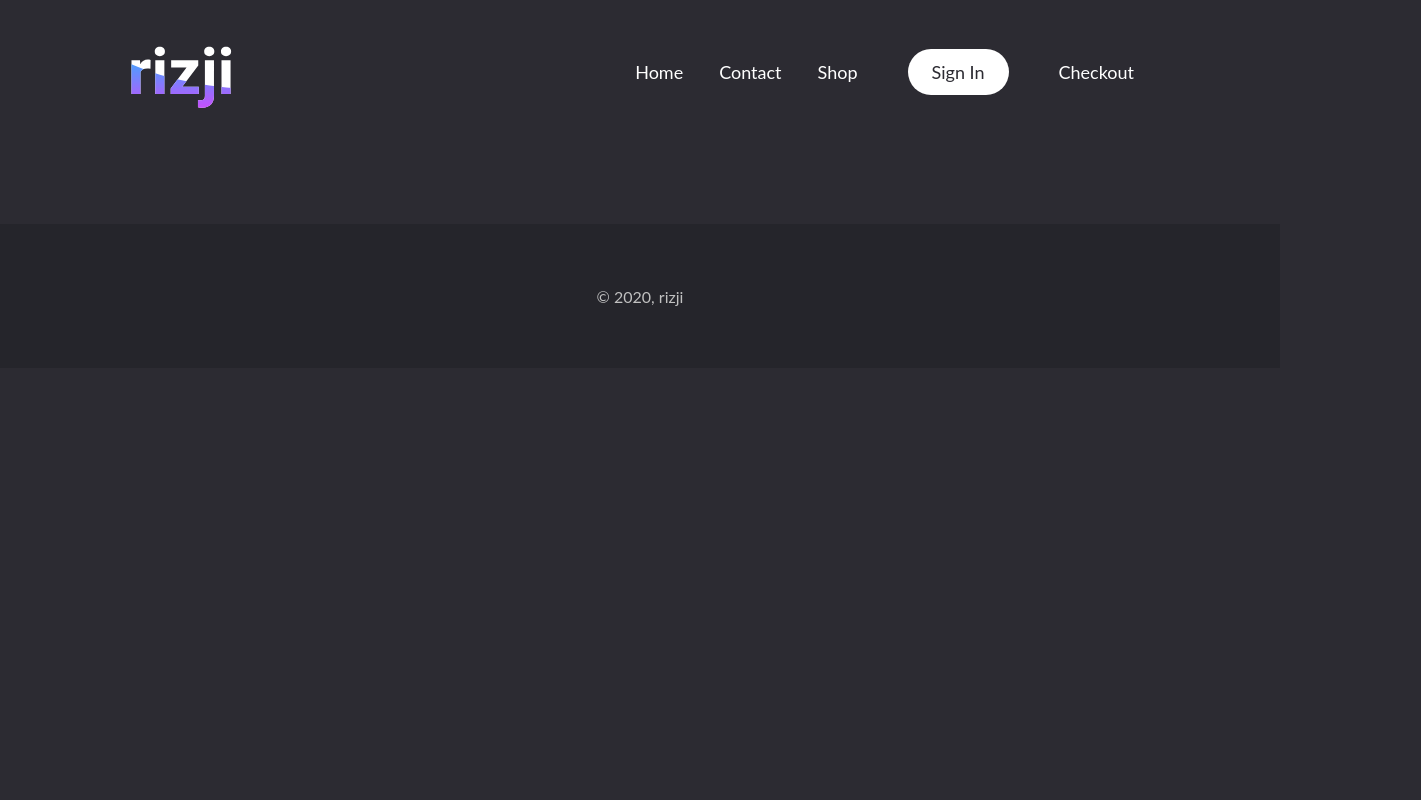
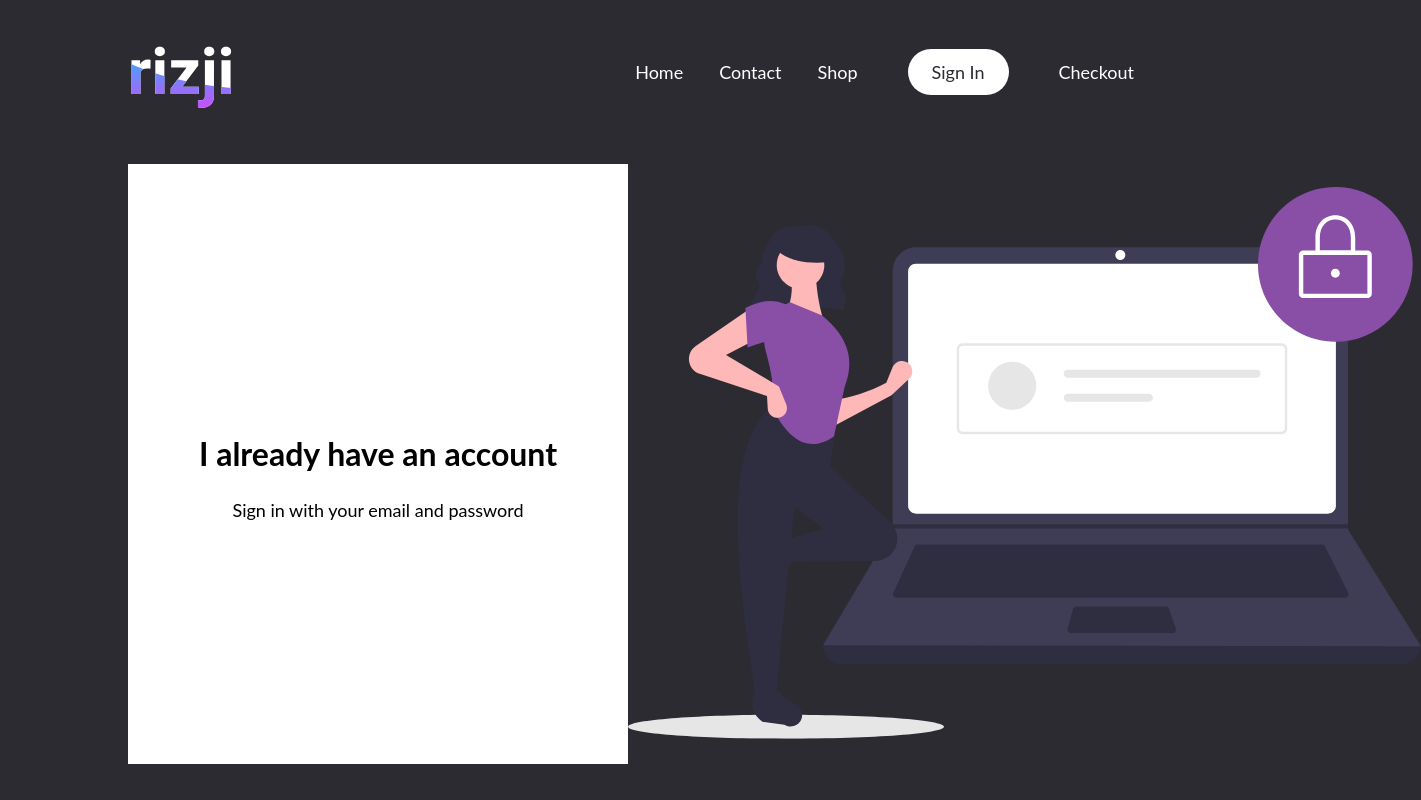
Before and after one commit to riz-l/portfolio-shop, a React (Create React App) app: page /sign-in in a window 1280 px wide. Shown: the top 800 px of the page, 1421 px wide, since content can reach past the window. Built offline with nearby package versions, Linux system fonts and the light colour scheme.

Commit message:
Added differences on SignIn page

```diff
--- a/src/App.js
+++ b/src/App.js
@@ -13,6 +13,7 @@ import Header from "./components/UI/Header/Header.component";
 import ContactPage from "./components/pages/ContactPage/ContactPage.component";
 import HomePage from "./components/pages/HomePage/HomePage.component";
 import ShopPage from "./components/pages/ShopPage/ShopPage.component";
+import SignInPage from "./components/pages/SignInPage/SignInPage.component";
 
 // Component: App
 function App() {
@@ -23,6 +24,7 @@ function App() {
         <Route exact path="/" component={HomePage} />
         <Route path="/contact" component={ContactPage} />
         <Route path="/shop" component={ShopPage} />
+        <Route path="/sign-in" component={SignInPage} />
       </Switch>
       <Footer />
     </div>
--- /dev/null
+++ b/src/components/UI/FormInput/FormInput.styles.scss
@@ -0,0 +1,5 @@
+/*#region UI: FormInput */
+.FormInput {
+  text-align: center;
+}
+/*#endregion /UI: FormInput */
--- a/src/components/UI/ShopDirectory/DirectoryItem/DirectoryItem.styles.scss
+++ b/src/components/UI/ShopDirectory/DirectoryItem/DirectoryItem.styles.scss
@@ -14,14 +14,19 @@
     cursor: pointer;
 
     & .DirectoryItem__background-image {
+      -webkit-filter: blur(2px);
+      -moz-filter: blur(2px);
+      -o-filter: blur(2px);
+      -ms-filter: blur(2px);
       filter: blur(2px);
-      -webkit-filter: blur(2px);
-      transition: all 300ms ease-in-out;
+      width: 100%;
+      transform: scale(1.05);
     }
 
     & .DirectoryItem__content {
+      background: #894ea5;
       opacity: 0.9;
-      transition: all 300ms ease-in;
+      transition: all 300ms ease-in-out;
     }
   }
 
--- /dev/null
+++ b/src/components/UI/SignInWindow/SignInWindow.component.jsx
@@ -0,0 +1,18 @@
+// Import: Dependencies
+import React from "react";
+
+// Import: Styling
+import "./SignInWindow.styles.scss";
+
+// UI: SignInWindow
+function SignInWindow() {
+  return (
+    <div className="SignInWindow">
+      <h2>I already have an account</h2>
+      <span>Sign in with your email and password</span>
+    </div>
+  );
+}
+
+// Export: SignInWindow
+export default SignInWindow;
--- /dev/null
+++ b/src/components/UI/SignInWindow/SignInWindow.styles.scss
@@ -0,0 +1,19 @@
+/*#region UI: SignInWindow */
+.SignInWindow {
+  align-items: center;
+  background-color: white;
+  display: flex;
+  flex-direction: column;
+  height: 600px;
+  justify-content: center;
+  width: 500px;
+
+  & h2 {
+    font-size: 32px;
+  }
+
+  & span {
+    font-size: 18px;
+  }
+}
+/*#endregion /UI: SignInWindow */
--- a/src/components/pages/ShopPage/ShopPage.styles.scss
+++ b/src/components/pages/ShopPage/ShopPage.styles.scss
@@ -1,12 +1,11 @@
 /*#region Page: ShopPage */
 .ShopPage {
   align-items: center;
+  animation: drop 1.5s ease;
   display: flex;
   margin: 2rem auto auto auto;
   min-height: 80vh;
   width: 80%;
-
-  animation: drop 1.5s ease;
 }
 
 @keyframes drop {
--- /dev/null
+++ b/src/components/pages/SignInPage/SignInPage.component.jsx
@@ -0,0 +1,28 @@
+// Import: Dependencies
+import React from "react";
+
+// Import: Styling
+import "./SignInPage.styles.scss";
+
+// Import: Components
+import SignInWindow from "../../UI/SignInWindow/SignInWindow.component";
+import { ReactComponent as SignInImage } from "../../../assets/images/sign-in.svg";
+
+// Page: SignInPage
+function SignInPage() {
+  return (
+    <div className="SignInPage">
+      <div className="SignInPage__sign-in">
+        <div className="SignInPage__sign-in-container">
+          <SignInWindow />
+        </div>
+      </div>
+      <div className="SignIn__image">
+        <SignInImage />
+      </div>
+    </div>
+  );
+}
+
+// Export: SignInPage
+export default SignInPage;
--- /dev/null
+++ b/src/components/pages/SignInPage/SignInPage.styles.scss
@@ -0,0 +1,36 @@
+/*#region Page: SignInPage */
+.SignInPage {
+  align-items: center;
+  animation: drop 1.5s ease;
+  display: flex;
+  margin: auto;
+  min-height: 80vh;
+  width: 80%;
+
+  .SignInPage__sign-in {
+    display: flex;
+    height: 100%;
+    width: 100%;
+
+    .SignInPage__sign-in-container {
+      margin: auto;
+    }
+  }
+}
+
+@keyframes drop {
+  0% {
+    opacity: 0;
+    transform: translateY(-80px);
+  }
+  100% {
+    opacity: 1;
+    transform: translateY(0px);
+  }
+}
+
+/*#region Media Queries */
+@media screen and (max-width: 1024px) {
+}
+/*#endregion /Media Queries */
+/*#endregion /Page: SignInPage */
```
Also changed, not shown: src/components/UI/FormInput/FormInput.component.jsx (added, +17 -0 lines), src/assets/images/contact.svg, src/assets/images/sign-in.svg (added).
